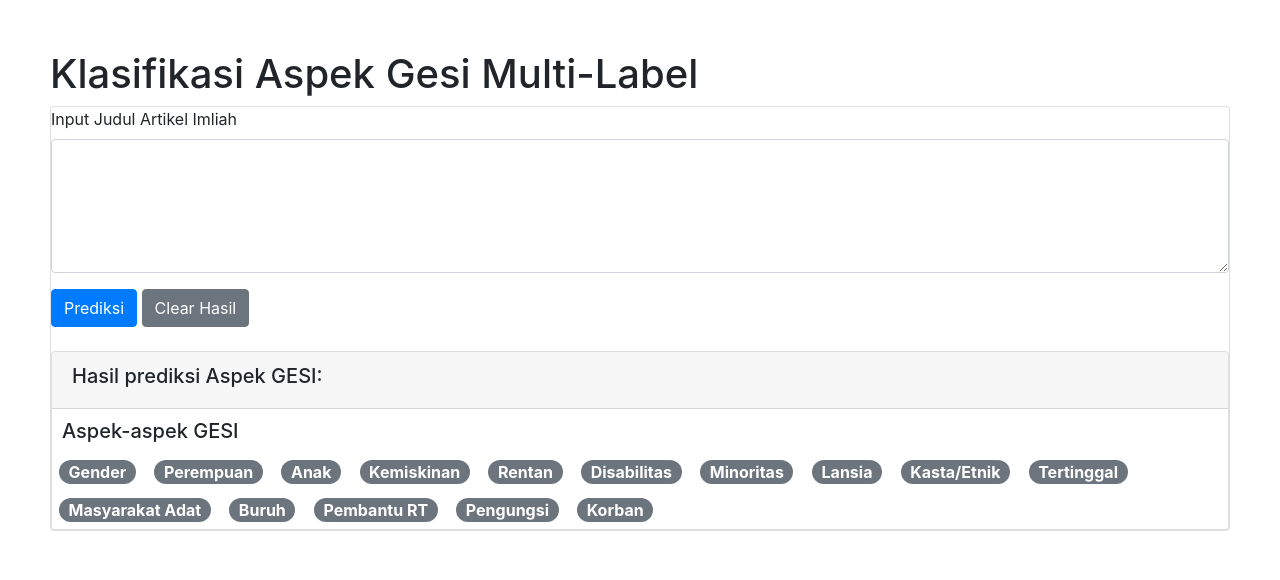
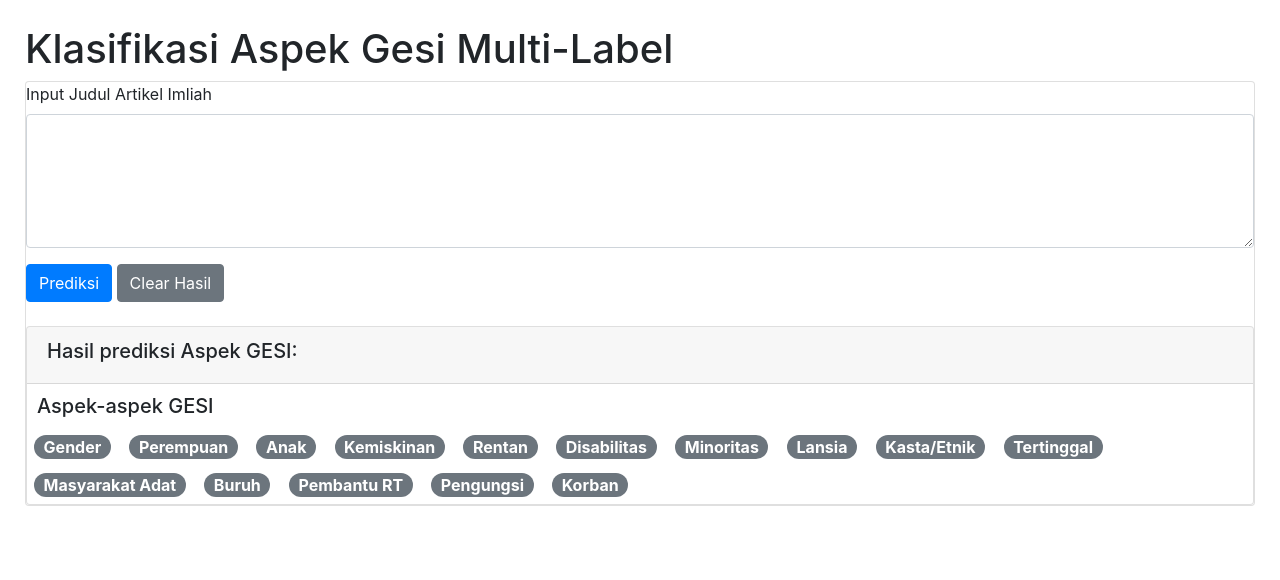
Before and after one commit to psmail8535/cobaflask, a Flask app: page / in a window 1280 px wide. Shown: the top 580 px of the page. Run offline with Flask 2, Linux system fonts and the light colour scheme; parts of the project's set-up code (start-up, migrations or seed data) failed here and were passed over; some libraries are stand-ins or nearby versions.

Commit message:
Add files via upload

```diff
--- a/templates/index.html
+++ b/templates/index.html
@@ -152,7 +152,7 @@
 </script>
 
 </head>
-<body style="padding: 50px;">
+<body style="padding: 25px;">
 
 
             <header class="main-header-top hidden-print">
```
